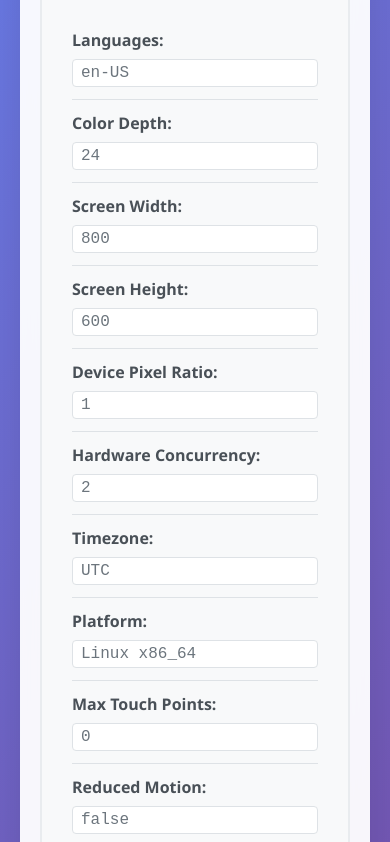
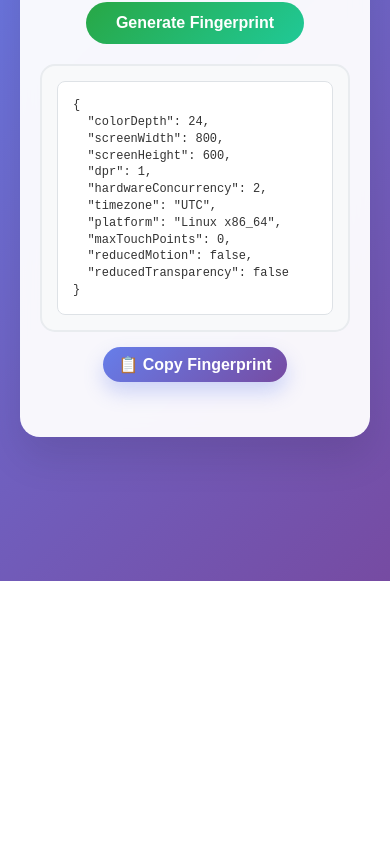
Before and after one commit to DmytroPoltavskyi/fingerprint, a plain HTML site: page index.html in a window 390 px wide. Shown: the part 263-1105 px from the top of the page. After the commit the page ends 844 px from the top, so only its background shows below. Drawn offline with Linux system fonts and the light colour scheme.

Commit message:
Update project description and focus on universal cross-browser fingerprinting
- Updated README to reflect core concept of stable, cross-browser fingerprinting
- Emphasized universal compatibility across browsers and webviews
- Documented excluded parameters that vary between browsers
- Added use cases and cross-browser testing information
- Focused on stability and consistency across different environments

```diff
--- a/index.html
+++ b/index.html
@@ -1,9 +1,9 @@
 <!DOCTYPE html>
 <html lang="en">
   <head>
-    <meta charset="UTF-8">
-    <meta name="viewport" content="width=device-width, initial-scale=1.0">
-    <title>Fingerprint Collector</title>
+    <meta charset="UTF-8" />
+    <meta name="viewport" content="width=device-width, initial-scale=1.0" />
+    <title>Fingerprint</title>
     <style>
       * {
         margin: 0;
@@ -12,9 +12,9 @@
       }
 
       body {
-            font-family: 'Segoe UI', Tahoma, Geneva, Verdana, sans-serif;
+        font-family: "Segoe UI", Tahoma, Geneva, Verdana, sans-serif;
         background: linear-gradient(135deg, #667eea 0%, #764ba2 100%);
-            min-height: 100vh;
+        height: 100dvh;
         display: flex;
         align-items: center;
         justify-content: center;
@@ -27,6 +27,7 @@
         border-radius: 20px;
         box-shadow: 0 20px 40px rgba(0, 0, 0, 0.1);
         padding: 40px;
+        max-height: 100%;
         max-width: 800px;
         width: 100%;
         text-align: center;
@@ -42,41 +43,25 @@
       .fingerprint-display {
         background: #f8f9fa;
         border-radius: 15px;
-            padding: 30px;
-            margin: 30px 0;
+        padding: 25px;
+        margin-bottom: 30px;
         border: 2px solid #e9ecef;
         text-align: left;
+        max-height: 400px;
+        overflow-y: auto;
       }
 
-        .fingerprint-item {
-            display: flex;
-            justify-content: space-between;
-            align-items: center;
-            padding: 12px 0;
-            border-bottom: 1px solid #dee2e6;
-        }
-
-        .fingerprint-item:last-child {
-            border-bottom: none;
-        }
-
-        .fingerprint-label {
-            font-weight: 600;
-            color: #495057;
-            min-width: 180px;
-            text-align: left;
-        }
-
-        .fingerprint-value {
-            color: #6c757d;
-            font-family: 'Courier New', monospace;
+      .fingerprint-json {
+        font-family: "Courier New", monospace;
+        font-size: 14px;
+        line-height: 1.4;
+        color: #333;
         background: #fff;
-            padding: 4px 8px;
-            border-radius: 4px;
+        padding: 20px;
+        border-radius: 8px;
         border: 1px solid #dee2e6;
-            flex: 1;
-            margin-left: 15px;
-            word-break: break-all;
+        white-space: pre-wrap;
+        word-break: break-word;
       }
 
       .copy-button {
@@ -143,6 +128,25 @@
         box-shadow: 0 8px 16px rgba(40, 167, 69, 0.3);
       }
 
+      @media (max-width: 420px) {
+        h1 {
+          margin-bottom: 15px;
+        }
+
+        .fingerprint-display {
+          padding: 15px;
+          margin-bottom: 15px;
+        }
+
+        .copy-button {
+          margin-top: 0;
+
+          padding: 8px 15px;
+
+          font-size: 1rem;
+        }
+      }
+
       @media (max-width: 768px) {
         .container {
           padding: 20px;
@@ -152,19 +156,9 @@
           font-size: 2rem;
         }
 
-            .fingerprint-item {
-                flex-direction: column;
-                align-items: flex-start;
-                gap: 8px;
-            }
-
-            .fingerprint-label {
-                min-width: auto;
-            }
-
-            .fingerprint-value {
-                margin-left: 0;
-                width: 100%;
+        .fingerprint-json {
+          font-size: 12px;
+          padding: 15px;
         }
       }
     </style>
@@ -177,11 +171,20 @@
         Generate Fingerprint
       </button>
 
-        <div id="fingerprintDisplay" class="fingerprint-display" style="display: none;">
+      <div
+        id="fingerprintDisplay"
+        class="fingerprint-display"
+        style="display: none"
+      >
         <!-- Fingerprint data will be displayed here -->
       </div>
 
-        <button class="copy-button" onclick="copyFingerprint()" style="display: none;" id="copyButton">
+      <button
+        class="copy-button"
+        onclick="copyFingerprint()"
+        style="display: none"
+        id="copyButton"
+      >
         📋 Copy Fingerprint
       </button>
 
@@ -192,47 +195,79 @@
       let currentFingerprint = null;
 
       function collectEnvSimple() {
-            const languages = (navigator.language || (navigator.languages && navigator.languages[0]) || '').toString();
+        // const languages = (
+        //   navigator.language ||
+        //   (navigator.languages && navigator.languages[0]) ||
+        //   ""
+        // ).toString();
 
         const colorDepth =
-                (typeof screen !== 'undefined' && (screen.colorDepth || screen.pixelDepth)) || null;
+          (typeof screen !== "undefined" &&
+            (screen.colorDepth || screen.pixelDepth)) ||
+          null;
 
-            const screenWidth  = (typeof screen !== 'undefined' && screen.width)  ? screen.width  : 0;
-            const screenHeight = (typeof screen !== 'undefined' && screen.height) ? screen.height : 0;
+        const screenWidth =
+          typeof screen !== "undefined" && screen.width ? screen.width : 0;
+        const screenHeight =
+          typeof screen !== "undefined" && screen.height ? screen.height : 0;
 
-            const dpr = (typeof window !== 'undefined' && window.devicePixelRatio) ? window.devicePixelRatio : 1;
+        const dpr =
+          typeof window !== "undefined" && window.devicePixelRatio
+            ? window.devicePixelRatio
+            : 1;
 
         const hardwareConcurrency =
-                (typeof navigator.hardwareConcurrency === 'number') ? navigator.hardwareConcurrency : null;
+          typeof navigator.hardwareConcurrency === "number"
+            ? navigator.hardwareConcurrency
+            : null;
 
         const timezone = (() => {
-                try { return Intl.DateTimeFormat().resolvedOptions().timeZone || null; }
-                catch { return null; }
+          try {
+            return Intl.DateTimeFormat().resolvedOptions().timeZone || null;
+          } catch {
+            return null;
+          }
         })();
 
-            const platform = navigator.platform || (navigator.userAgentData && navigator.userAgentData.platform) || null;
+        const platform =
+          navigator.platform ||
+          (navigator.userAgentData && navigator.userAgentData.platform) ||
+          null;
 
-            const maxTouchPoints = (typeof navigator.maxTouchPoints === 'number') ? navigator.maxTouchPoints : 0;
+        const maxTouchPoints =
+          typeof navigator.maxTouchPoints === "number"
+            ? navigator.maxTouchPoints
+            : 0;
 
-            const reducedMotion = (typeof matchMedia === 'function')
-                ? matchMedia('(prefers-reduced-motion: reduce)').matches
+        const reducedMotion =
+          typeof matchMedia === "function"
+            ? matchMedia("(prefers-reduced-motion: reduce)").matches
             : false;
 
-            const reducedTransparency = (typeof matchMedia === 'function')
-                ? matchMedia('(prefers-reduced-transparency: reduce)').matches
+        const reducedTransparency =
+          typeof matchMedia === "function"
+            ? matchMedia("(prefers-reduced-transparency: reduce)").matches
             : false;
 
-            const dateTimeLocale = (() => {
-                try { return Intl.DateTimeFormat().resolvedOptions().locale || null; }
-                catch { return null; }
-            })();
+        // const dateTimeLocale = (() => {
+        //   try {
+        //     return Intl.DateTimeFormat().resolvedOptions().locale || null;
+        //   } catch {
+        //     return null;
+        //   }
+        // })();
 
-            const theme = (typeof matchMedia === 'function' && matchMedia('(prefers-color-scheme: dark)').matches)
-                ? 'dark'
-                : ((typeof matchMedia === 'function' && matchMedia('(prefers-color-scheme: light)').matches) ? 'light' : 'no-preference');
+        // const theme =
+        //   typeof matchMedia === "function" &&
+        //   matchMedia("(prefers-color-scheme: dark)").matches
+        //     ? "dark"
+        //     : typeof matchMedia === "function" &&
+        //       matchMedia("(prefers-color-scheme: light)").matches
+        //     ? "light"
+        //     : "no-preference";
 
         return {
-                languages,
+          //   languages,
           colorDepth,
           screenWidth,
           screenHeight,
@@ -243,47 +278,23 @@
           maxTouchPoints,
           reducedMotion,
           reducedTransparency,
-                dateTimeLocale,
-                theme
+          //   dateTimeLocale,
+          //   theme,
         };
       }
 
       function generateFingerprint() {
         currentFingerprint = collectEnvSimple();
         displayFingerprint(currentFingerprint);
-            document.getElementById('copyButton').style.display = 'inline-block';
+        document.getElementById("copyButton").style.display = "inline-block";
       }
 
       function displayFingerprint(fingerprint) {
-            const display = document.getElementById('fingerprintDisplay');
-            const labels = {
-                languages: 'Languages',
-                colorDepth: 'Color Depth',
-                screenWidth: 'Screen Width',
-                screenHeight: 'Screen Height',
-                dpr: 'Device Pixel Ratio',
-                hardwareConcurrency: 'Hardware Concurrency',
-                timezone: 'Timezone',
-                platform: 'Platform',
-                maxTouchPoints: 'Max Touch Points',
-                reducedMotion: 'Reduced Motion',
-                reducedTransparency: 'Reduced Transparency',
-                dateTimeLocale: 'DateTime Locale',
-                theme: 'Theme Preference'
-            };
+        const display = document.getElementById("fingerprintDisplay");
+        const fingerprintJson = JSON.stringify(fingerprint, null, 2);
 
-            let html = '';
-            for (const [key, value] of Object.entries(fingerprint)) {
-                html += `
-                    <div class="fingerprint-item">
-                        <div class="fingerprint-label">${labels[key] || key}:</div>
-                        <div class="fingerprint-value">${value !== null ? value : 'null'}</div>
-                    </div>
-                `;
-            }
-
-            display.innerHTML = html;
-            display.style.display = 'block';
+        display.innerHTML = `<div class="fingerprint-json">${fingerprintJson}</div>`;
+        display.style.display = "block";
       }
 
       function copyFingerprint() {
@@ -291,36 +302,39 @@
 
         const fingerprintText = JSON.stringify(currentFingerprint, null, 2);
 
-            navigator.clipboard.writeText(fingerprintText).then(() => {
-                showFeedback('Fingerprint copied to clipboard!', 'success');
-            }).catch(() => {
+        navigator.clipboard
+          .writeText(fingerprintText)
+          .then(() => {
+            showFeedback("Fingerprint copied to clipboard!", "success");
+          })
+          .catch(() => {
             // Fallback for older browsers
-                const textArea = document.createElement('textarea');
+            const textArea = document.createElement("textarea");
             textArea.value = fingerprintText;
             document.body.appendChild(textArea);
             textArea.select();
             try {
-                    document.execCommand('copy');
-                    showFeedback('Fingerprint copied to clipboard!', 'success');
+              document.execCommand("copy");
+              showFeedback("Fingerprint copied to clipboard!", "success");
             } catch (err) {
-                    showFeedback('Failed to copy fingerprint', 'error');
+              showFeedback("Failed to copy fingerprint", "error");
             }
             document.body.removeChild(textArea);
           });
       }
 
       function showFeedback(message, type) {
-            const feedback = document.getElementById('copyFeedback');
+        const feedback = document.getElementById("copyFeedback");
         feedback.textContent = message;
         feedback.className = `copy-feedback ${type}`;
 
         setTimeout(() => {
-                feedback.className = 'copy-feedback';
+          feedback.className = "copy-feedback";
         }, 3000);
       }
 
       // Generate fingerprint automatically on page load
-        window.addEventListener('load', generateFingerprint);
+      window.addEventListener("load", generateFingerprint);
     </script>
   </body>
 </html>
```
Also changed, not shown: 1 other file. Lines whose indentation alone changed are shown as unchanged.
